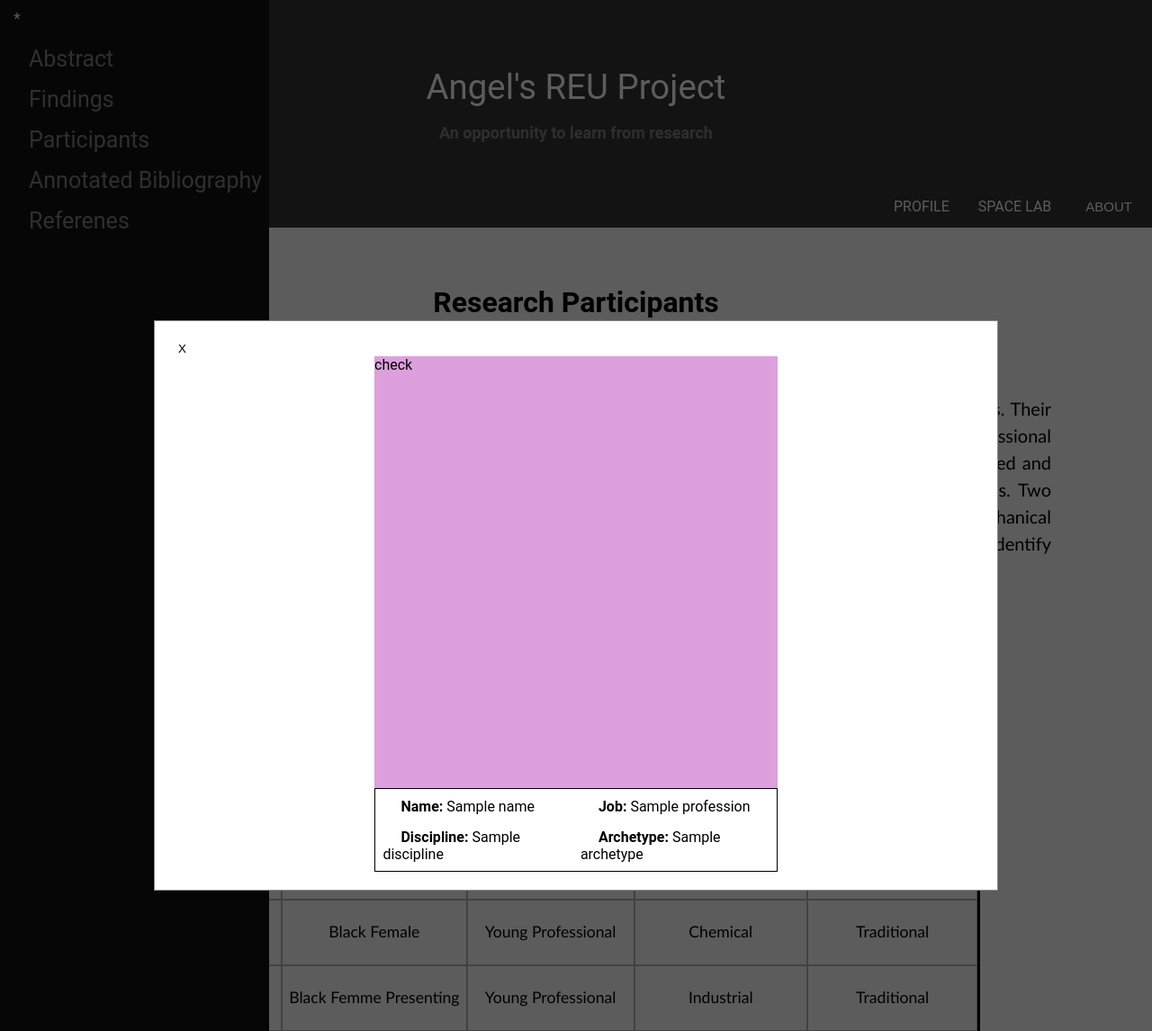
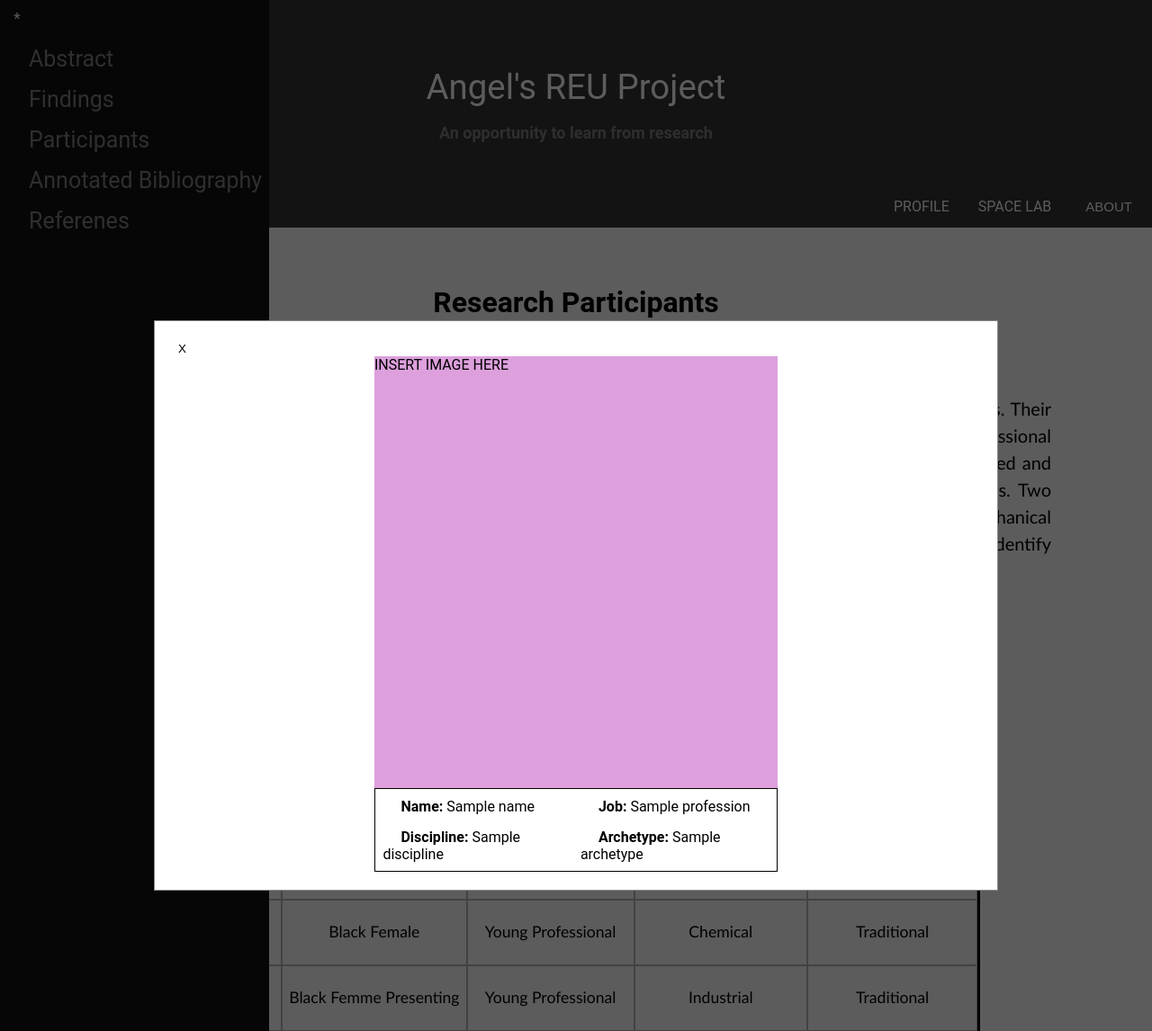
Before and after one commit to anyaga/ENGagED-REU-Project, a Django app: template REU_Project/templates/participants.html in a window 1280 px wide. Shown: the whole page at 90% size. Run offline with Django 5.2, Linux system fonts and the light colour scheme; the template is opened without the code that fills it: most values are stand-ins (such as "Sample title", 1, 10 or a date in 2020).

Commit message:
update participant profiels #7

```diff
--- a/REU_Project/templates/find.html
+++ b/REU_Project/templates/find.html
@@ -190,15 +190,12 @@
     </div>
     <script>
         function accButtonDisplayToViews(){
-            // stop form from reloading the page
             event.preventDefault();
 
             //Send accordian button display values to views.py
             const acc_content_sections = ['trad_content',
                                           'proactive_content',
                                           'self_content']
-
-            //Collect all the display values of the accoridan content
             display_vals = {};
             acc_content_sections.forEach(content_id => {
                 var element = document.getElementById(content_id);
@@ -207,7 +204,7 @@
             });
 
             //Send to django
-            fetch('/findings/', { //some errror with the fetch!!!!
+            fetch('/findings/', {
                 method: 'POST',
                 headers: {
                     'Content-Type': 'application/json',
--- a/REU_Project/templates/participants.html
+++ b/REU_Project/templates/participants.html
@@ -11,7 +11,9 @@
             </form>
             <table id="profile_details">
                 <tr>
-                    <div id="participant-pic">check</div>
+                    <div id="participant-pic">
+                        INSERT IMAGE HERE
+                    </div>
                 </tr>
                 <tr>
                     <td style="padding:0.4em;"><b>Name: </b>{{ name }}</td>
@@ -101,6 +103,7 @@
             <td class="col_4"><p class="table_text">Chemical</p></td>
             <td class="col_5"><p class="table_text">Traditional</p></td>
         </tr>
+        <tr>
             <td class="col_1">
                 <form action="" method="POST">
                     {% csrf_token %}
@@ -111,7 +114,6 @@
             <td class="col_3"><p class="table_text">Young Professional</p></td>
             <td class="col_4"><p class="table_text">Industrial</p></td>
             <td class="col_5"><p class="table_text">Traditional</p></td>
-        <tr>
         </tr>
     </table>
 {% endblock %}
```
Also changed, not shown: REU_Project/templates/base.html (+0 -8 lines).
